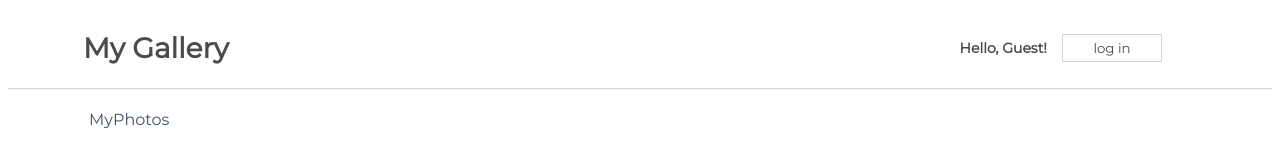
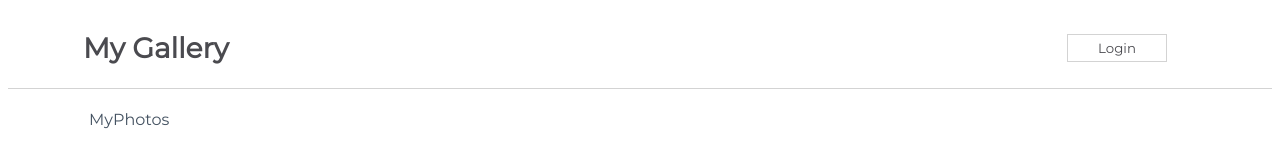
Before and after one commit to Zach-Deladev/react-challenges, a React (Create React App) app in the folder my-app/: page / in a window 1280 px wide. Shown: the top 152 px of the page. Built offline with nearby package versions, Linux system fonts and the light colour scheme.

Commit message:
Added conditionally render form to navbar when login button is clicked.

```diff
--- a/my-app/src/App.js
+++ b/my-app/src/App.js
@@ -2,11 +2,13 @@
 import css from "./App.module.css";
 import Sidebar from "./components/Sidebar";
 import NavBarSimple from "./components/NavBarSimple";
+import NavBarForm from "./components/NavBarForm";
 
 function App() {
   return (
     <div className="App">
-      <NavBarSimple />
+      {/* <NavBarSimple /> */}
+      <NavBarForm />
       <Sidebar />
     </div>
   );
--- /dev/null
+++ b/my-app/src/components/NavBarChild.js
@@ -0,0 +1,24 @@
+// Nested Child component for NavBarForm
+
+import React from "react";
+
+// This conditionally renders either the existing Login Button or a form element containing a Submit Button. Ensure the Submit Button contains the same onClick attribute, handleClick(), as the Log in Button.
+function NavBarChild(props) {
+  return (
+    <div>
+      {props.isLoggedIn ? (
+        <form>
+          <label htmlFor="Uname">Username:</label>
+          <input type="text" />
+          <label htmlFor="Password">Password:</label>
+          <input type="text" />
+          <button onClick={props.handleClick}>Submit</button>
+        </form>
+      ) : (
+        <button onClick={props.handleClick}>Login</button>
+      )}
+    </div>
+  );
+}
+
+export default NavBarChild;
--- /dev/null
+++ b/my-app/src/components/NavBarForm.js
@@ -0,0 +1,34 @@
+import React from "react";
+import css from "./css/NavBarForm.module.css";
+import NavBarChild from "./NavBarChild";
+
+class NavBarForm extends React.Component {
+  constructor(props) {
+    super(props);
+    this.state = {
+      isLoggedIn: false,
+    };
+  }
+
+//   This click handler changes the state of isLoggedIn from false to true and back again.
+  handleClick = () => {
+    this.setState({
+      isLoggedIn: true,
+    });
+    console.log(this);
+  };
+
+  render() {
+    return (
+      <nav className={css.NavBar}>
+        <h1>My Gallery</h1>
+
+        <NavBarChild
+          isLoggedIn={this.state.isLoggedIn}
+          handleClick={this.handleClick}
+        />
+      </nav>
+    );
+  }
+}
+export default NavBarForm;
```
Also changed, not shown: 2 other files (tests, documents, lock files or other folders).
